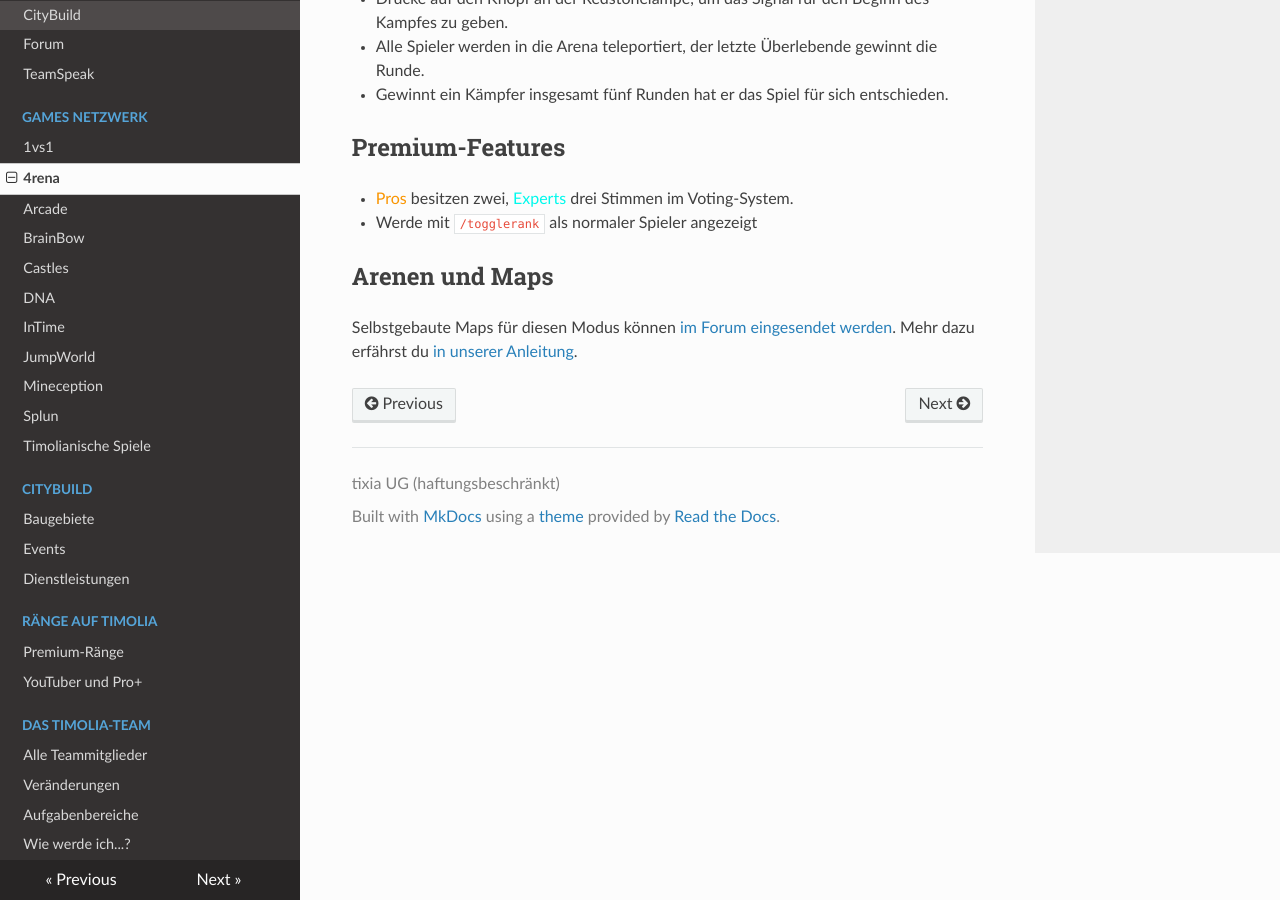
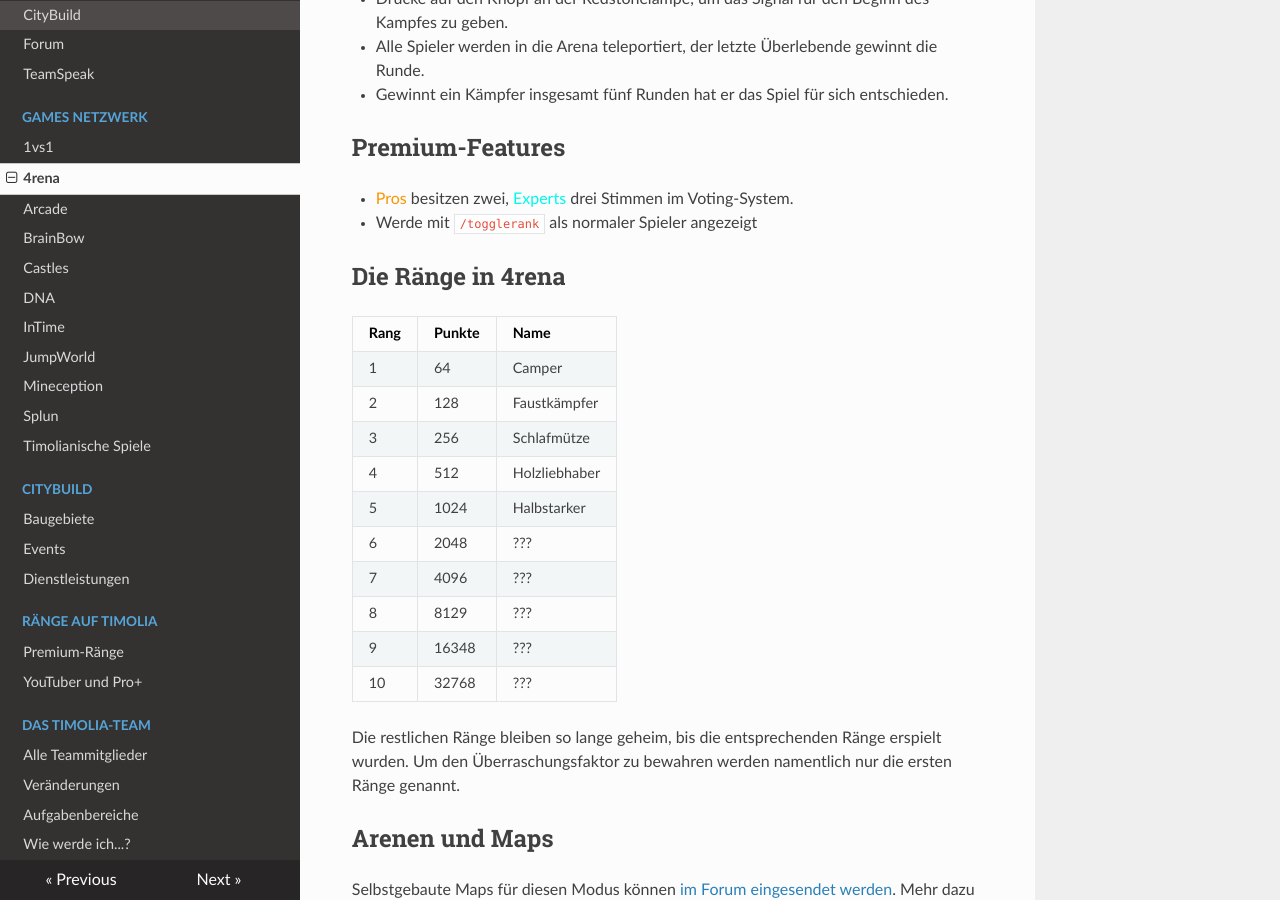
Before and after one commit to TimoliaDE/HowTo, an MkDocs documentation site: the page built from docs/games/4rena.md, in a window 1280 px wide and 900 px high, scrolled down 583 px. Built offline with MkDocs 1.6.1, drawn with Linux system fonts in a browser that asks for light colours; nearby versions of some CDN libraries; old or Windows-style settings are respelled for this version of MkDocs.

Commit message:
Ränge in 4rena added

```diff
--- a/docs/games/4rena.md
+++ b/docs/games/4rena.md
@@ -17,7 +17,22 @@ Equipment dir zur Verfügung steht, bedenke aber: Die Items können nur einmalig
 - <span style="color:#F99500">Pros</span> besitzen zwei, <span style="color:#00F9EC">Experts</span> drei Stimmen im Voting-System.
 - Werde mit `/togglerank` als normaler Spieler angezeigt
 
+## Die Ränge in 4rena
 
+| Rang | Punkte | Name |
+| ------ | ------ | ------ |
+| 1 | 64 | Camper |
+| 2 | 128 | Faustkämpfer |
+| 3 | 256 | Schlafmütze |
+| 4 | 512 | Holzliebhaber |
+| 5 | 1024 | Halbstarker |
+| 6 | 2048 | ??? |
+| 7 | 4096 | ??? |
+| 8 | 8129 | ??? |
+| 9 | 16348 | ??? |
+| 10 | 32768 | ??? |
+
+Die restlichen Ränge bleiben so lange geheim, bis die entsprechenden Ränge erspielt wurden. Um den Überraschungsfaktor zu bewahren werden namentlich nur die ersten Ränge genannt.
 
 ## Arenen und Maps
 Selbstgebaute Maps für diesen Modus können <a href="https://forum.timolia.de/forums/map-einsendungen.61/" target="_blank">im Forum eingesendet werden</a>. Mehr dazu erfährst du
```
